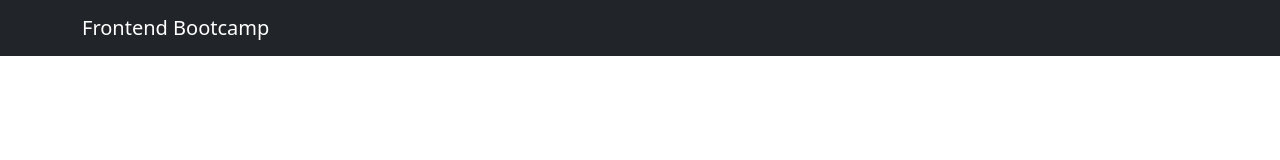
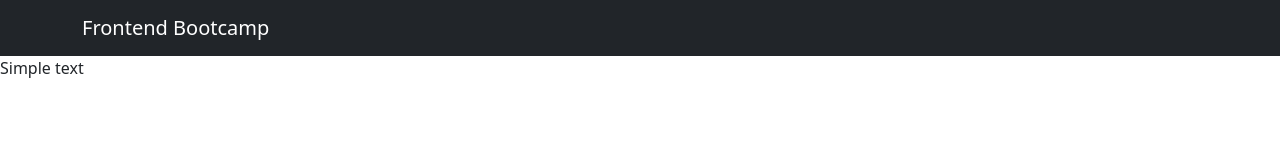
Before and after one commit to adiada/Bootstrap_Project, a plain HTML site: page index.html in a window 1280 px wide. Drawn offline with nearby package versions, Linux system fonts and the light colour scheme.

Commit message:
Simple changes

```diff
--- a/index.html
+++ b/index.html
@@ -17,3 +17,4 @@
     <script src="https://cdn.jsdelivr.net/npm/bootstrap@5.0.2/dist/js/bootstrap.bundle.min.js" integrity="sha384-MrcW6ZMFYlzcLA8Nl+NtUVF0sA7MsXsP1UyJoMp4YLEuNSfAP+JcXn/tWtIaxVXM" crossorigin="anonymous"></script>
 </body>
 </html>
+Simple text
```
